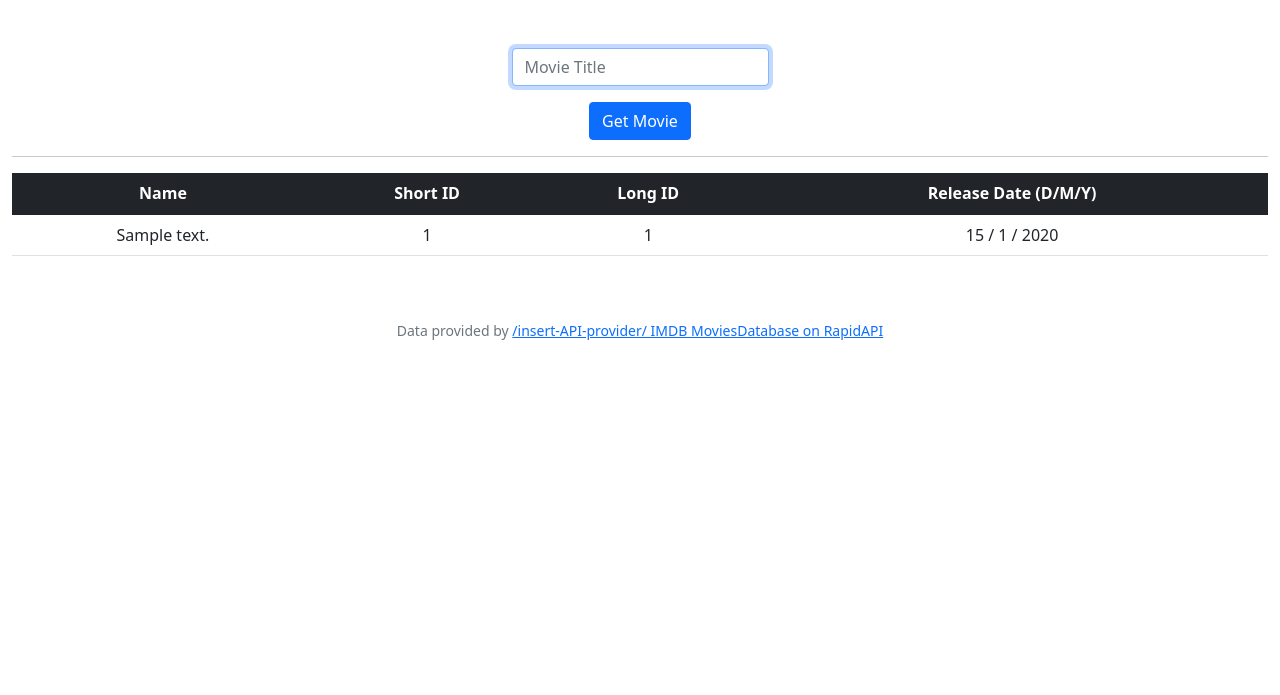
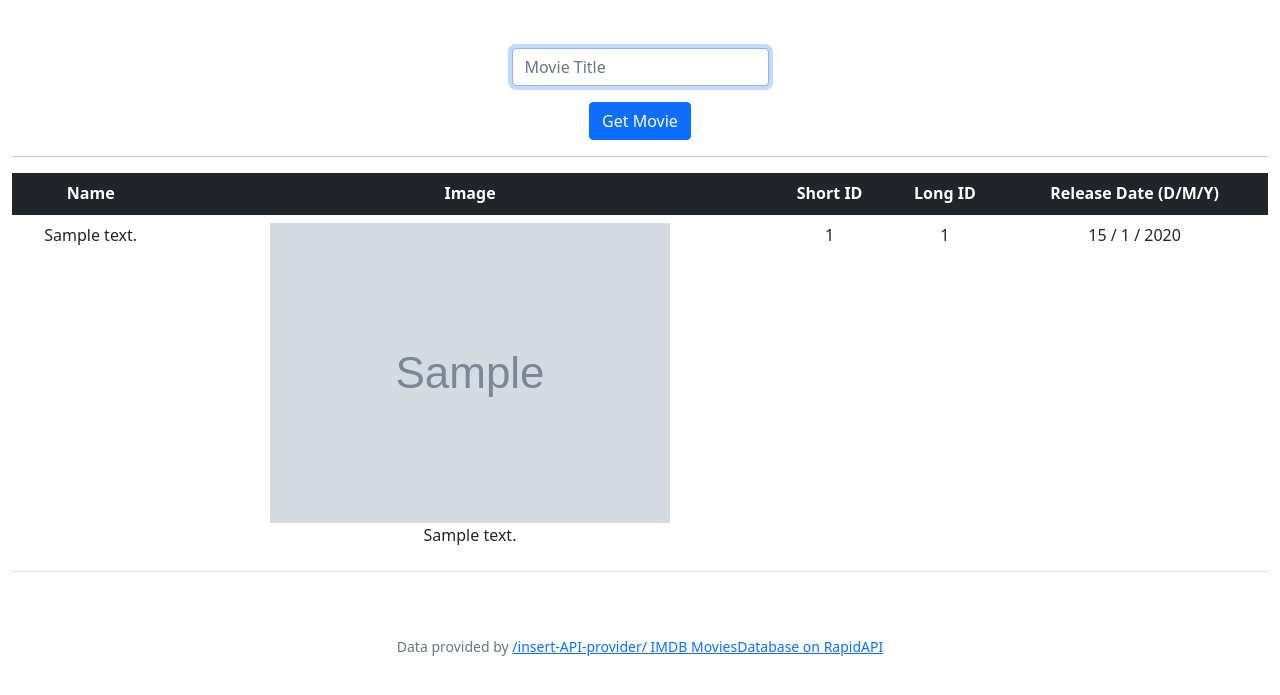
Before and after one commit to arowe54/Movie-Wizard, a Flask app: template templates/search.html in a window 1280 px wide. Shown: the part 66-761 px from the top of the page. Run offline with Flask 3, Linux system fonts and the light colour scheme; the template is opened without the code that fills it: most values are stand-ins (such as "Sample title", 1, 10 or a date in 2020); some libraries are stand-ins or nearby versions.

Commit message:
Add image and test

```diff
--- a/templates/search.html
+++ b/templates/search.html
@@ -16,6 +16,7 @@
         <thead class="table-dark">
             <tr>
                 <th scope="col">Name</th>
+                <th scope="col">Image</th>
                 <th scope="col">Short ID</th>
                 <th scope="col">Long ID</th>
                 <th scope="col">Release Date (D/M/Y)</th>
@@ -26,6 +27,14 @@
             {% for movie in movies %}
             <tr>
                 <td>{{ movie.titleText.text }}</td>
+                <td>
+                    {% if movie.primaryImage != None %}
+                    <figure>
+                        <img src="{{ movie.primaryImage.url }}" alt="{{ movie.primaryImage.caption.plainText }}" class="img-fluid">
+                        <figcaption>{{ movie.primaryImage.caption.plainText }}</figcaption>
+                    </figure>
+                    {% endif %}
+                </td>
                 <td>{{ movie.id }}</td>
                 <td>{{ movie._id }}</td>
                 <td>{{ movie.releaseDate.day }} / {{ movie.releaseDate.month }} / {{ movie.releaseDate.year }}</td>
```
Also changed, not shown: 1 other file.
